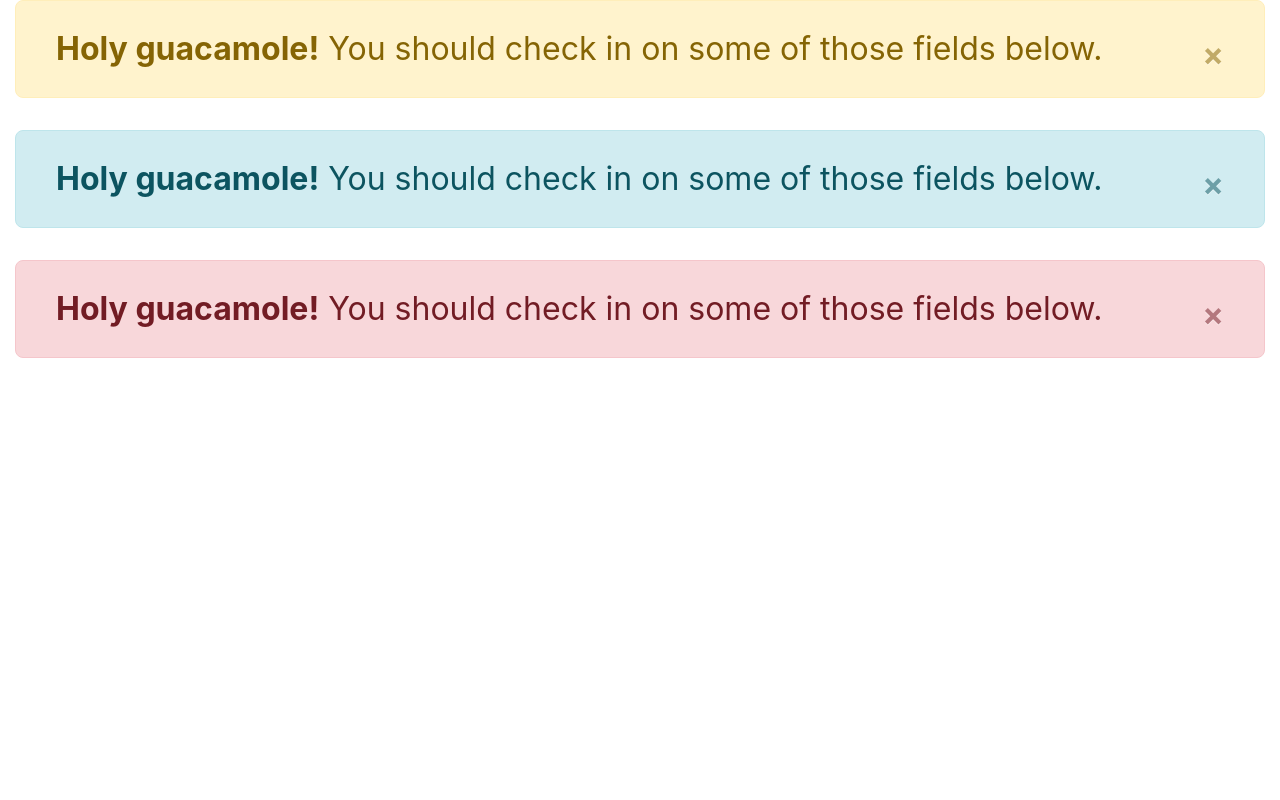
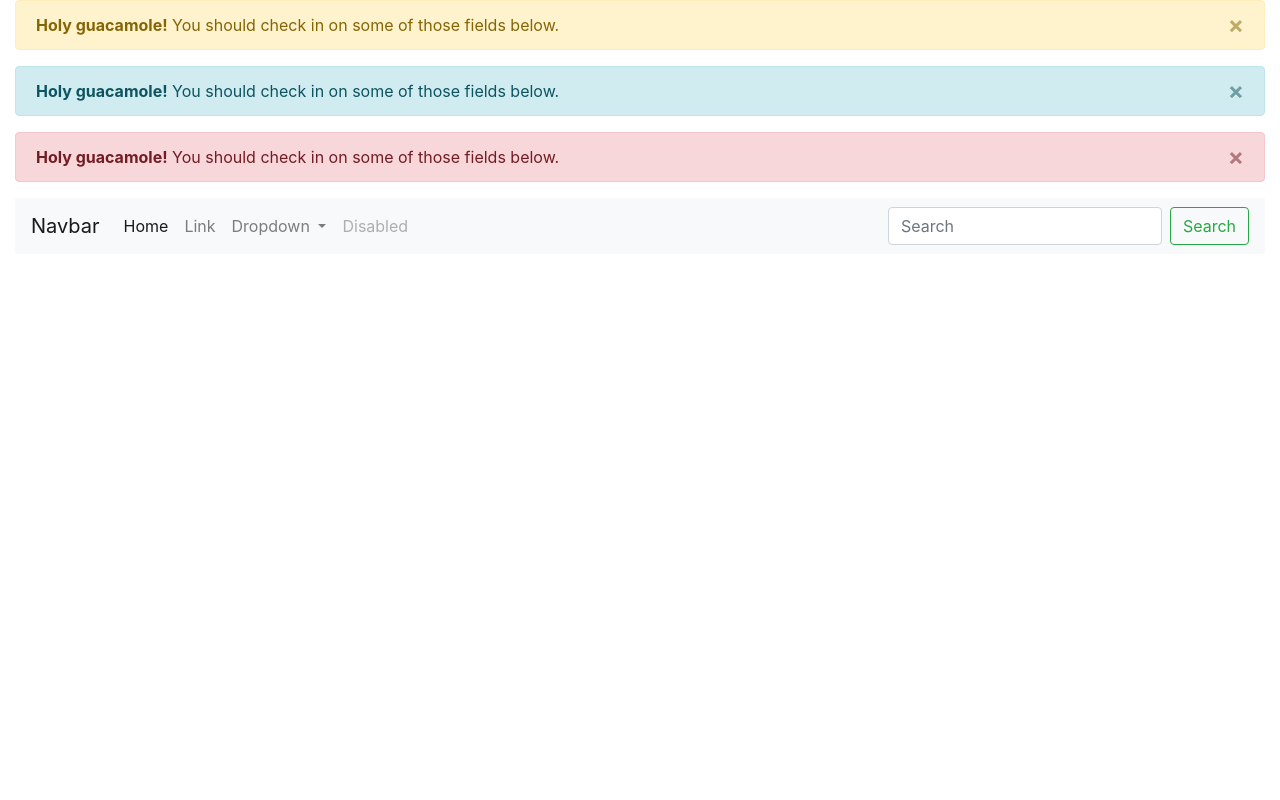
Before and after one commit to h0p3d/y2s18-bootstrap-demos, a Flask app: page / in a window 1280 px wide. Run offline with Flask 2, Linux system fonts and the light colour scheme; some libraries are stand-ins or nearby versions.

Commit message:
Copy and paste

```diff
--- a/static/style.css
+++ b/static/style.css
@@ -2,7 +2,6 @@
     /* Removes extra spacing from all elements on the page */
     padding: 0;
     margin: 0;
-    font-size: 24pt;
 }
 
 html, body {
--- a/templates/home.html
+++ b/templates/home.html
@@ -1,5 +1,6 @@
 <!DOCTYPE html>
 <html>
+
 <head>
     <title>Bootstrap Tutorial</title>
 
@@ -36,6 +37,47 @@
                 <span aria-hidden="true">&times;</span>
             </button>
         </div>
+
+
+        <nav class="navbar navbar-expand-lg navbar-light bg-light">
+            <a class="navbar-brand" href="#">Navbar</a>
+            <button class="navbar-toggler" type="button" data-toggle="collapse" data-target="#navbarSupportedContent" aria-controls="navbarSupportedContent"
+                aria-expanded="false" aria-label="Toggle navigation">
+                <span class="navbar-toggler-icon"></span>
+            </button>
+
+            <div class="collapse navbar-collapse" id="navbarSupportedContent">
+                <ul class="navbar-nav mr-auto">
+                    <li class="nav-item active">
+                        <a class="nav-link" href="#">Home
+                            <span class="sr-only">(current)</span>
+                        </a>
+                    </li>
+                    <li class="nav-item">
+                        <a class="nav-link" href="#">Link</a>
+                    </li>
+                    <li class="nav-item dropdown">
+                        <a class="nav-link dropdown-toggle" href="#" id="navbarDropdown" role="button" data-toggle="dropdown" aria-haspopup="true"
+                            aria-expanded="false">
+                            Dropdown
+                        </a>
+                        <div class="dropdown-menu" aria-labelledby="navbarDropdown">
+                            <a class="dropdown-item" href="#">Action</a>
+                            <a class="dropdown-item" href="#">Another action</a>
+                            <div class="dropdown-divider"></div>
+                            <a class="dropdown-item" href="#">Something else here</a>
+                        </div>
+                    </li>
+                    <li class="nav-item">
+                        <a class="nav-link disabled" href="#">Disabled</a>
+                    </li>
+                </ul>
+                <form class="form-inline my-2 my-lg-0">
+                    <input class="form-control mr-sm-2" type="search" placeholder="Search" aria-label="Search">
+                    <button class="btn btn-outline-success my-2 my-sm-0" type="submit">Search</button>
+                </form>
+            </div>
+        </nav>
     </div>
 
     <!-- Add JQuery and Bootstrap JS to the page -->
@@ -43,4 +85,5 @@
     <script src="{{ url_for('static', filename='jquery.js') }}"></script>
     <script src="{{ url_for('static', filename='bootstrap.bundle.js') }}"></script>
 </body>
+
 </html>
```
Lines whose indentation alone changed are shown as unchanged.
